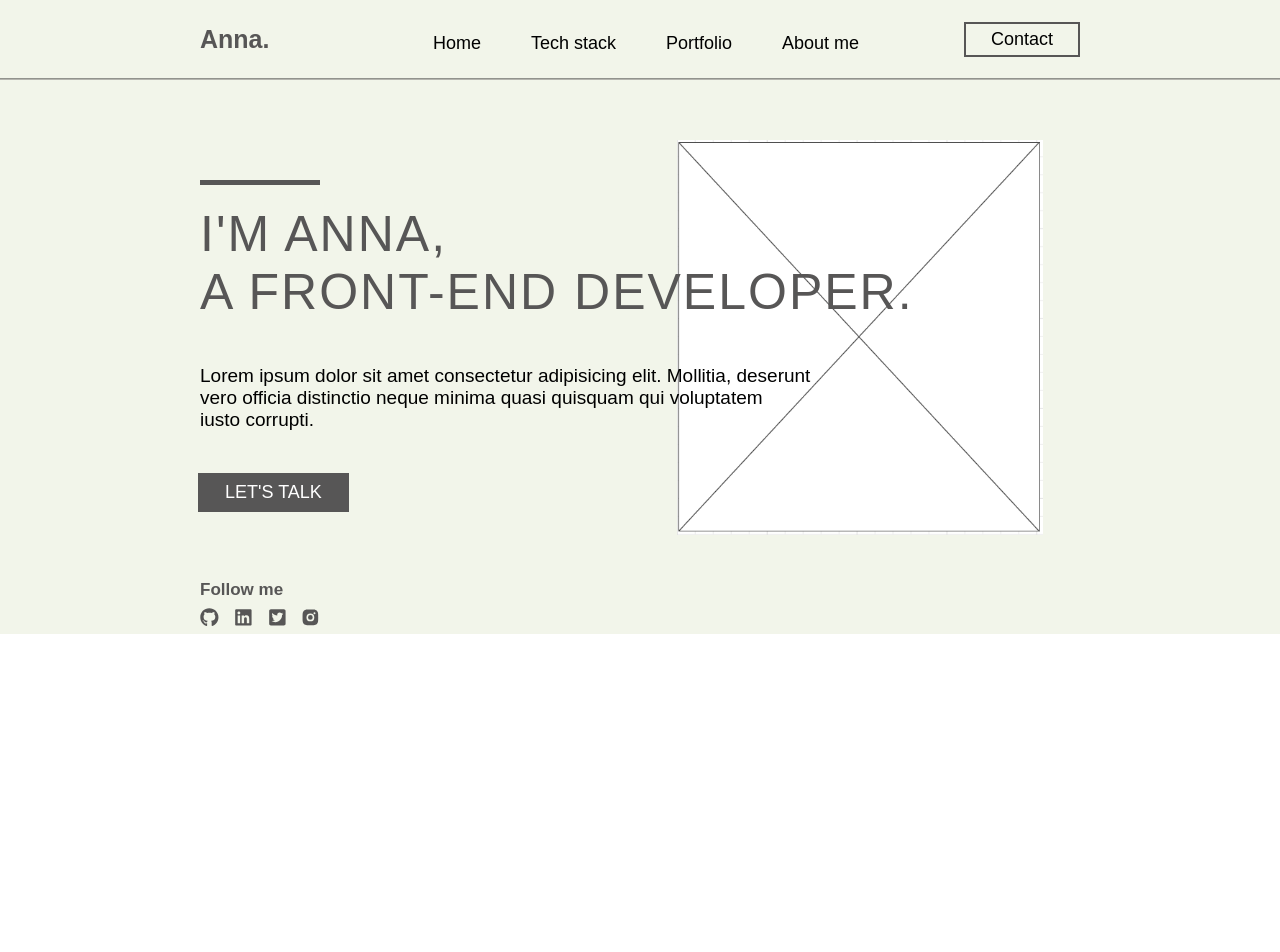
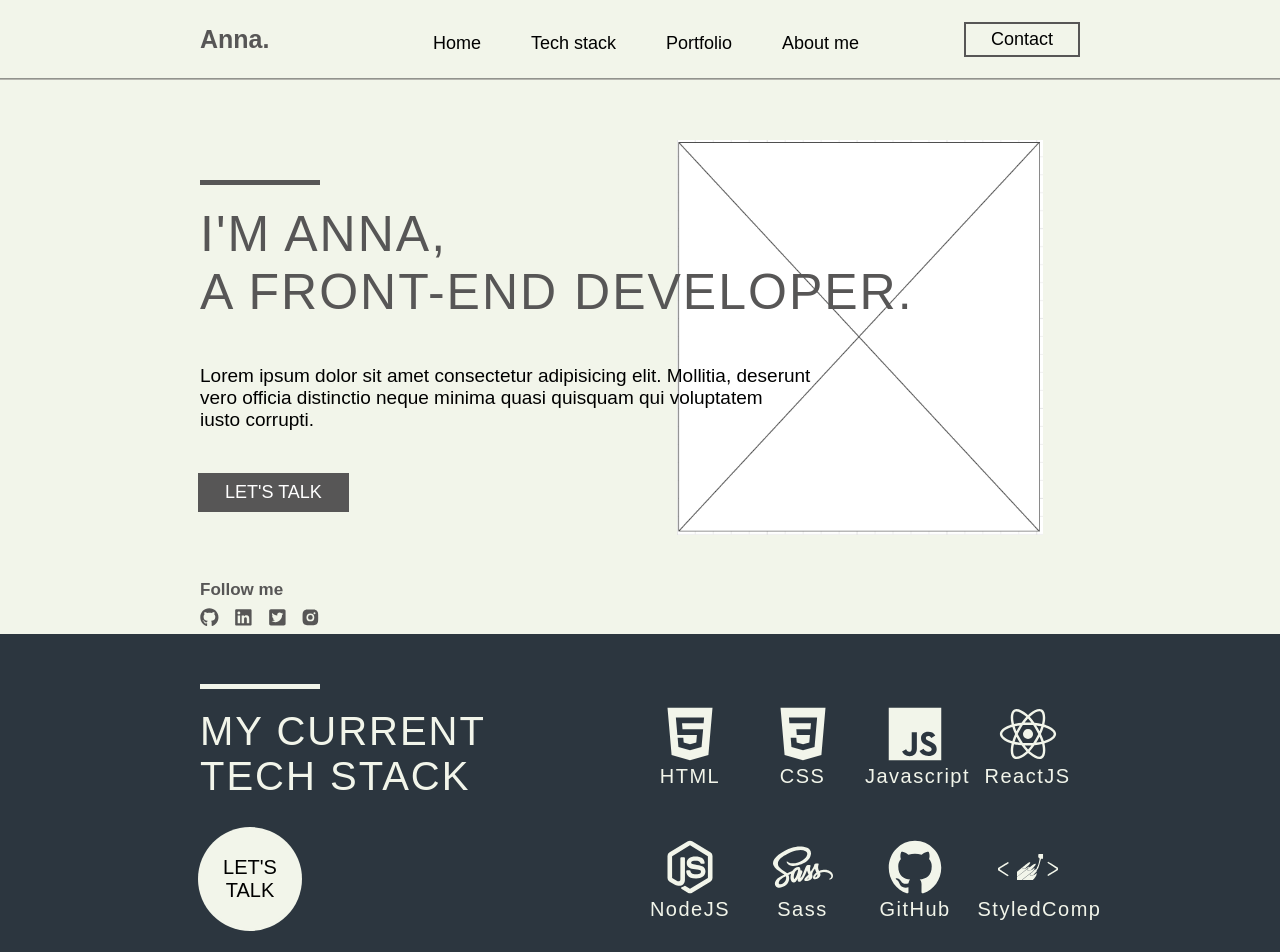
Before and after one commit to AnnaAn01/anna-portfolio-version-2, a React (Create React App) app: page / in a window 1280 px wide. Shown: the top 952 px of the page. Before the commit the page ends 800 px from the top, so only its background shows below. Built offline with nearby package versions, Linux system fonts and the light colour scheme.

Commit message:
TechStack section

```diff
--- a/package.json
+++ b/package.json
@@ -11,6 +11,7 @@
     "react-icons": "^4.6.0",
     "react-router-dom": "^6.4.2",
     "react-scripts": "5.0.1",
+    "react-scroll": "^1.8.8",
     "web-vitals": "^2.1.4"
   },
   "scripts": {
--- a/src/App.js
+++ b/src/App.js
@@ -2,13 +2,15 @@ import "./App.css";
 import Navbar from "./Components/Navbar/Navbar";
 import { HashRouter as Router, Routes, Route } from "react-router-dom";
 import Home from "./Components/Home/Home";
+import TechStack from "./Components/TechStack/TechStack";
 function App() {
   return (
     <>
-      <Navbar />
       <Router>
+        <Navbar />
         <Routes>
           <Route path="/" exact element={<Home />} />
+          <Route path="/techstack" element={<TechStack />} />
         </Routes>
       </Router>
     </>
--- a/src/Components/Home/Home.js
+++ b/src/Components/Home/Home.js
@@ -3,9 +3,11 @@ import "./Home.css";
 import HomeImg from "../../img/portfolio-image-sample.png";
 import { FaGithub, FaLinkedin, FaTwitterSquare } from "react-icons/fa";
 import { RiInstagramFill } from "react-icons/ri";
+import TechStack from "../TechStack/TechStack";
 
 const Home = () => {
   return (
+    <>
       <section className="homepage__container">
         <div className="homepage__wrapper">
           <div className="homepage__columns homepage__text-area">
@@ -15,8 +17,8 @@ const Home = () => {
             </h1>
             <div className="homepage__intro-description">
               Lorem ipsum dolor sit amet consectetur adipisicing elit. Mollitia,
-            deserunt <br /> vero officia distinctio neque minima quasi quisquam
-            qui voluptatem <br /> iusto corrupti.
+              deserunt <br /> vero officia distinctio neque minima quasi
+              quisquam qui voluptatem <br /> iusto corrupti.
             </div>
             <button className="homepage__follow-btn">Let's talk</button>
             <div className="homepage__follow-links">
@@ -34,6 +36,8 @@ const Home = () => {
           </div>
         </div>
       </section>
+      <TechStack />
+    </>
   );
 };
 
--- a/src/Components/Navbar/Navbar.css
+++ b/src/Components/Navbar/Navbar.css
@@ -47,6 +47,7 @@ nav {
   align-items: center;
   justify-content: center;
   padding: 0 2.5rem;
+  cursor: pointer;
 }
 
 .nav-link:hover {
--- a/src/Components/Navbar/Navbar.js
+++ b/src/Components/Navbar/Navbar.js
@@ -3,6 +3,8 @@ import { useRef } from "react";
 import "./Navbar.css";
 import { IoMdMenu } from "react-icons/io";
 import { MdClose } from "react-icons/md";
+import { NavLink } from "react-router-dom";
+import { Link as LinkS } from "react-scroll";
 
 const Navbar = () => {
   const navRef = useRef();
@@ -15,12 +17,28 @@ const Navbar = () => {
       <div className="navbar-container">
         <h3 className="navbar-logo-h3">Anna.</h3>
         <nav ref={navRef}>
-          <a className="nav-link" href="/#">
+          <LinkS
+            to=""
+            smooth="true"
+            duration={500}
+            spy={true}
+            exact="true"
+            offset={-80}
+            className="nav-link"
+          >
             Home
-          </a>
-          <a className="nav-link" href="/#">
+          </LinkS>
+          <LinkS
+            to="techstack"
+            smooth="true"
+            duration={500}
+            spy={true}
+            exact="true"
+            offset={-80}
+            className="nav-link"
+          >
             Tech stack
-          </a>
+          </LinkS>
           <a className="nav-link" href="/#">
             Portfolio
           </a>
--- /dev/null
+++ b/src/Components/TechStack/TechStack.css
@@ -0,0 +1,119 @@
+.techstack__container {
+  background-color: rgb(44, 54, 63);
+  display: flex;
+  position: relative;
+  height: 100%;
+  width: 100%;
+  color: var(--mainBgColor);
+  width: 100%;
+}
+
+.techstack__wrapper {
+  display: flex;
+  width: 100%;
+  height: 100%;
+  margin: 0 20rem;
+  /* margin: 0 15vw; */
+  /* background-color: red; */
+  /* margin-top: 6rem; */
+  padding-top: 5rem;
+}
+
+.techstack__columns {
+  flex: 50%;
+}
+
+.techstack__title-area {
+  padding-right: 5rem;
+  padding-bottom: 5rem;
+}
+
+.techstack__title {
+  font-size: 4rem;
+  text-transform: uppercase;
+  font-weight: 500;
+  /* color: var(--mainTxtColor); */
+  letter-spacing: 2px;
+}
+
+.techstack__divider-line {
+  width: 12rem;
+  height: 0.5rem;
+  background-color: var(--mainBgColor);
+  margin: 0rem 0 2rem 0;
+}
+
+.techstack__follow-btn {
+  border-radius: 50%;
+  margin-top: 3rem;
+  border: none;
+  background-color: var(--mainBgColor);
+  padding: 1rem;
+  width: 10rem;
+  height: 10rem;
+  /* color: white; */
+  font-size: 2rem;
+  font-weight: 500;
+  cursor: pointer;
+  transition: all 0.5s ease-out;
+  box-shadow: 0 0 0 2px var(--mainBgColor);
+  text-transform: uppercase;
+  overflow-wrap: break-word;
+}
+
+.techstack__follow-btn:hover {
+  background-color: rgb(84, 99, 112);
+  color: white;
+  border: 1px solid white;
+}
+
+.techstack__list-area {
+  /* padding-left: 5rem; */
+  display: grid;
+  grid-template-columns: repeat(4, 1fr);
+  grid-template-rows: repeat(auto-fill, 1fr);
+  grid-column-gap: 10px;
+  grid-row-gap: 40px;
+  margin-top: 2rem;
+  height: auto;
+  padding-bottom: 5rem;
+}
+
+.techstack__item-wrapper {
+  height: 100%;
+  width: 10rem;
+  /* background-color: rgb(55, 134, 134); */
+  justify-content: center;
+  align-items: center;
+  text-align: center;
+}
+
+.techstack__item-title {
+  /* background-color: red; */
+  height: auto;
+  font-size: 2rem;
+  z-index: 1000;
+  width: auto;
+  display: flex;
+  flex-direction: column;
+  letter-spacing: 1.5px;
+  /* justify-content: flex-start;
+  align-items: flex-start; */
+  /* justify-content: center;
+  align-items: center;
+  text-align: center; */
+}
+
+.techstack__icon-html,
+.techstack__icon-css,
+.techstack__icon-js,
+.techstack__icon-react,
+.techstack__icon-node,
+.techstack__icon-sass,
+.techstack__icon-github,
+.techstack__icon-styled-comp {
+  justify-content: center;
+  align-items: center;
+  text-align: center;
+  font-size: 6rem;
+}
--- /dev/null
+++ b/src/Components/TechStack/TechStack.js
@@ -0,0 +1,62 @@
+import React from "react";
+import "./TechStack.css";
+import { SiStyledcomponents } from "react-icons/si";
+import {
+  IoLogoCss3,
+  IoLogoHtml5,
+  IoLogoJavascript,
+  IoLogoReact,
+  IoLogoNodejs,
+  IoLogoSass,
+  IoLogoGithub,
+} from "react-icons/io5";
+
+const TechStack = () => {
+  return (
+    <section className="techstack__container">
+      <div className="techstack__wrapper">
+        <div className="techstack__columns techstack__title-area">
+          <div className="techstack__divider-line"></div>
+          <h2 className="techstack__title">My current tech stack</h2>
+          <button className="techstack__follow-btn">Let's talk</button>
+        </div>
+        <div className="techstack__columns techstack__list-area">
+          <div className="techstack__item-wrapper">
+            <IoLogoHtml5 className="techstack__icon-html" />
+            <div className="techstack__item-title">HTML</div>
+          </div>
+          <div className="techstack__item-wrapper">
+            <IoLogoCss3 className="techstack__icon-css" />
+            <div className="techstack__item-title">CSS</div>
+          </div>
+          <div className="techstack__item-wrapper">
+            <IoLogoJavascript className="techstack__icon-js" />
+            <div className="techstack__item-title">Javascript</div>
+          </div>
+          <div className="techstack__item-wrapper">
+            <IoLogoReact className="techstack__icon-react" />
+            <div className="techstack__item-title">ReactJS</div>
+          </div>
+          <div className="techstack__item-wrapper">
+            <IoLogoNodejs className="techstack__icon-node" />
+            <div className="techstack__item-title">NodeJS</div>
+          </div>
+          <div className="techstack__item-wrapper">
+            <IoLogoSass className="techstack__icon-sass" />
+            <div className="techstack__item-title">Sass</div>
+          </div>
+          <div className="techstack__item-wrapper">
+            <IoLogoGithub className="techstack__icon-github" />
+            <div className="techstack__item-title">GitHub</div>
+          </div>
+          <div className="techstack__item-wrapper">
+            <SiStyledcomponents className="techstack__icon-styled-comp" />
+            <div className="techstack__item-title">StyledComp</div>
+          </div>
+        </div>
+      </div>
+    </section>
+  );
+};
+
+export default TechStack;
```
Also changed, not shown: 1 other file (tests, documents, lock files or other folders). Lines whose indentation alone changed are shown as unchanged.
